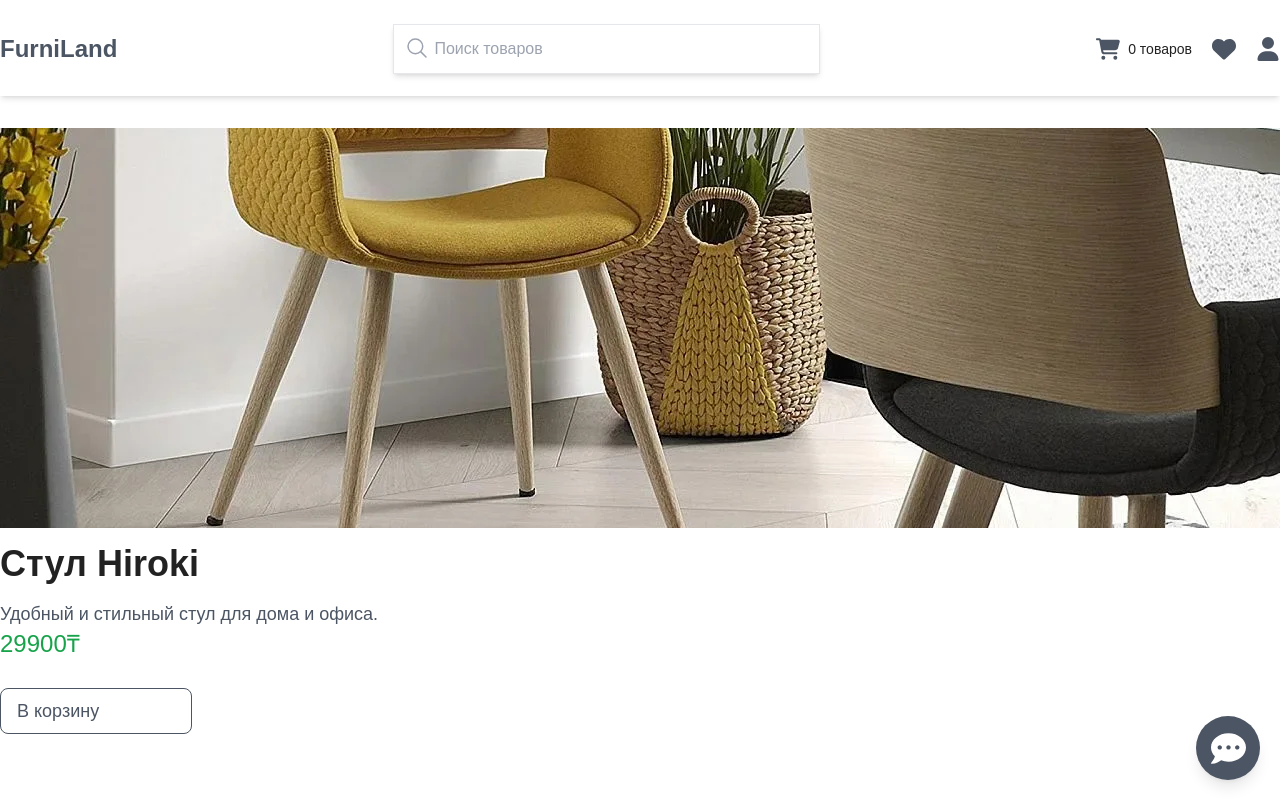
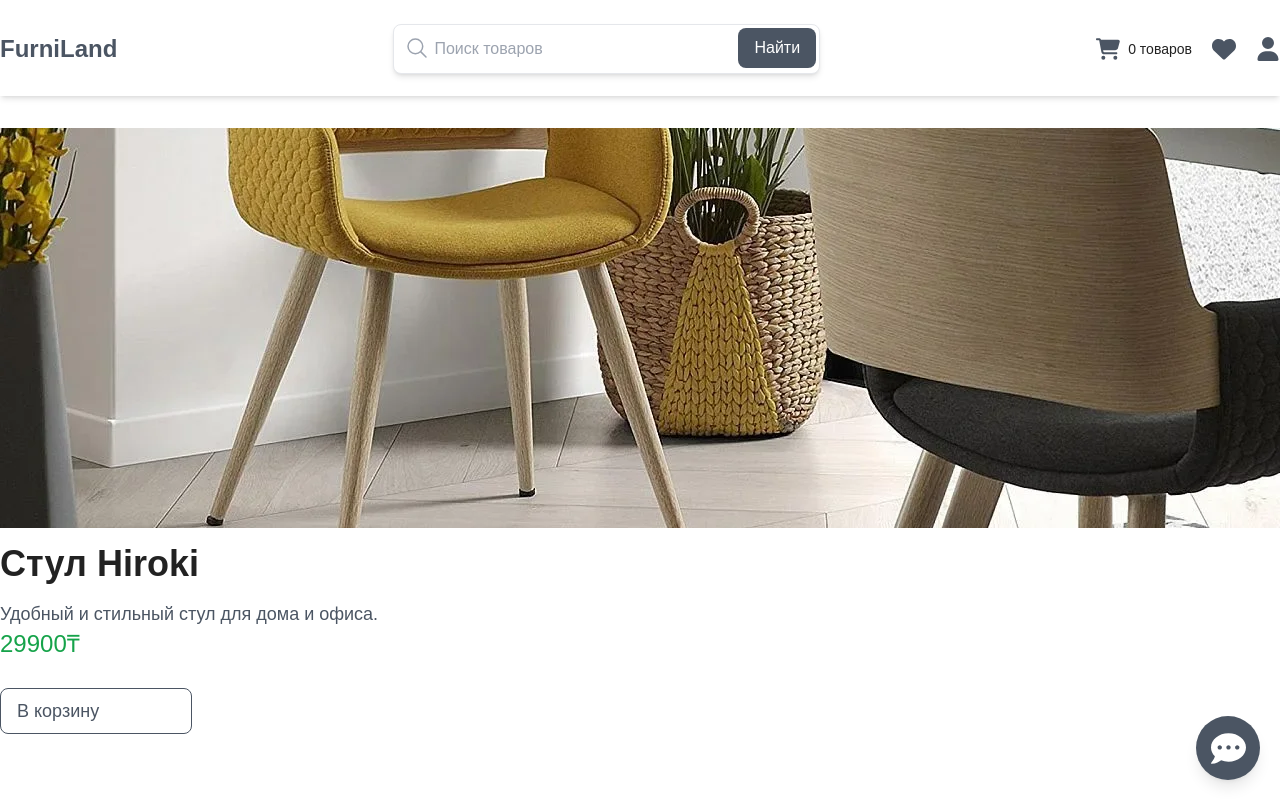
Before and after one commit to seniorfromturkestan/Mebel_Project, a React (Create React App) app: page /1 in a window 1280 px wide. Shown: the top 800 px of the page. Built offline with nearby package versions, Linux system fonts and the light colour scheme; a web font is replaced by a local one.

Commit message:
items details updated

```diff
--- a/src/App.js
+++ b/src/App.js
@@ -57,7 +57,7 @@ function App() {
 
   return (
     <div>
-      <Header cart={cart} removeFromCart={removeFromCart} setSearchQuery={setSearchQuery} />
+      <Header  items={items} cart={cart} removeFromCart={removeFromCart} setSearchQuery={setSearchQuery} />
       <ChatToggle/>
 
       <Routes>
--- a/src/components/Header.jsx
+++ b/src/components/Header.jsx
@@ -1,12 +1,13 @@
 import React, { useState } from 'react';
-import { FaCartShopping } from 'react-icons/fa6';
-import { FaTrash } from 'react-icons/fa6';
+import { FaCartShopping, FaTrash, FaHeart, FaUser } from 'react-icons/fa6';
 import { Link, useLocation } from 'react-router-dom';
 import { IoSearchOutline } from "react-icons/io5";
-import { FaHeart, FaUser } from "react-icons/fa6";
 
-const Header = ({ cart, removeFromCart, setSearchQuery }) => {
+const Header = ({ cart, removeFromCart, setSearchQuery, items }) => {
     const [cartOpen, setCartOpen] = useState(false);
+    const [searchInput, setSearchInput] = useState('');
+    const [searchResults, setSearchResults] = useState([]);
+    const [showDropdown, setShowDropdown] = useState(false);
     const location = useLocation();
 
     const handleMouseEnter = () => {
@@ -17,22 +18,73 @@ const Header = ({ cart, removeFromCart, setSearchQuery }) => {
         setCartOpen(false);
     };
 
+    const handleSearchInput = (e) => {
+        const query = e.target.value;
+        setSearchInput(query);
+
+        if (query.trim() !== '') {
+            const filteredResults = items.filter((item) =>
+                item.title.toLowerCase().includes(query.toLowerCase())
+            );
+            setSearchResults(filteredResults);
+            setShowDropdown(true);
+        } else {
+            setSearchResults([]);
+            setShowDropdown(false);
+        }
+    };
+
+    const handleSearchClick = () => {
+        setSearchQuery(searchInput);
+        setShowDropdown(false);
+    };
+
     return (
-
         <div className="w-full bg-white shadow-md fixed z-20 h-24 top-0">
             <div className="wrapper">
                 <header className="relative w-full" onMouseLeave={handleMouseLeave}>
                     <div className="flex justify-between items-center bg-white fixed w-[1280px] top-6">
                         <Link to="/" className="text-2xl font-bold text-gray-600">FurniLand</Link>
+
                         <div className="w-1/3 relative">
                             <input
                                 type="text"
                                 placeholder="Поиск товаров"
-                                onChange={(e) => setSearchQuery(e.target.value)}
-                                className="w-full p-3 px-10 border shadow-md focus:outline-none"
+                                value={searchInput}
+                                onChange={handleSearchInput}
+                                className="w-full p-3 px-10 border rounded-lg shadow-md focus:outline-none"
                             />
-                            <IoSearchOutline className='absolute top-3 left-3 text-2xl text-gray-400 cursor-pointer' />
+                            <IoSearchOutline
+                                className='absolute top-3 left-3 text-2xl text-gray-400 cursor-pointer'
+                                onClick={handleSearchClick}
+                            />
+                            <button
+                                onClick={handleSearchClick}
+                                className="absolute top-1 right-1 px-4 py-2 bg-gray-600 text-white rounded-lg  hover:opacity-80  transition duration-300"
+                            >
+                                Найти
+                            </button>
+                            {showDropdown && searchResults.length > 0 && (
+                                <ul className="absolute top-full w-full bg-white border shadow-md max-h-72 overflow-y-auto z-10">
+                                    {searchResults.map((item) => (
+                                        <Link
+                                            to={`/${item.id}`}
+                                            key={item.id}
+                                            className="p-3 hover:bg-gray-100 cursor-pointer flex items-center space-x-4"
+                                        >
+                                            <img src={item.img} alt={item.title} className="w-20 h-14 object-cover" />
+                                            <div>
+                                                <p className="font-medium">{item.title}</p>
+                                                <p className="text-green-600 font-medium">{item.price}₸</p>
+                                            </div>
+                                        </Link>
+                                    ))}
+                                </ul>
+                            )}
+
+
                         </div>
+
 
                         <ul className="flex items-center">
                             <Link to="/basket">
@@ -49,10 +101,10 @@ const Header = ({ cart, removeFromCart, setSearchQuery }) => {
 
                             <Link to="/aboutus" className="flex items-center ml-5 cursor-pointer hover:opacity-80 transition duration-200">
                                 <FaHeart className={`text-2xl cursor-pointer transition duration-300 ${
-                                        location.pathname === '/aboutus'
-                                            ? 'text-red-600'
-                                            : 'text-gray-600'
-                                    }`} />
+                                    location.pathname === '/aboutus'
+                                        ? 'text-red-600'
+                                        : 'text-gray-600'
+                                }`} />
                             </Link>
 
                             <li className="ml-5 cursor-pointer hover:opacity-80 transition duration-200">
@@ -61,7 +113,7 @@ const Header = ({ cart, removeFromCart, setSearchQuery }) => {
                         </ul>
 
                         <div
-                            className={`absolute top-14 py-3 right-0 w-[450px] min-h-[100px] bg-white shadow-[0px_0px_9px_2px_rgba(0,_0,_0,_0.1)] z-10 transform transition-all duration-300 ${
+                            className={`absolute top-12 py-3 right-0 w-[450px] min-h-[100px] bg-white shadow-[0px_0px_9px_2px_rgba(0,_0,_0,_0.1)] z-10 transform transition-all duration-300 ${
                                 cartOpen ? 'opacity-100 scale-100' : 'opacity-0 scale-95 pointer-events-none'
                             }`}
                             onMouseEnter={handleMouseEnter}
@@ -69,9 +121,10 @@ const Header = ({ cart, removeFromCart, setSearchQuery }) => {
                         >
                             <span className="text-xl font-bold p-4">Корзина</span>
                             {cart.length > 0 ? (
-                                <ul className="mt-3">
+                                <ul className="mt-3 max-h-[300px] overflow-y-auto">
                                     {cart.map((item) => (
-                                        <li
+                                        <Link
+                                            to={`/${item.id}`}
                                             key={item.id}
                                             className="border-b py-4 px-4 flex items-center justify-between hover:bg-gray-100 ease-in-out duration-200"
                                         >
@@ -93,7 +146,7 @@ const Header = ({ cart, removeFromCart, setSearchQuery }) => {
                                                 className="text-xl cursor-pointer hover:scale-110 transition text-red-600"
                                                 onClick={() => removeFromCart(item.id)}
                                             />
-                                        </li>
+                                        </Link>
                                     ))}
                                 </ul>
                             ) : (
--- a/src/components/ItemDetail.jsx
+++ b/src/components/ItemDetail.jsx
@@ -1,9 +1,13 @@
-import React from 'react';
+import React, { useEffect } from 'react';
 import { useParams } from 'react-router-dom';
 
 const ItemDetail = ({ items, addToCart }) => {
     const { id } = useParams();
     const item = items.find(item => item.id === parseInt(id));
+
+    useEffect(() => {
+        window.scrollTo(0, 0);
+    }, []);
 
     return (
         <div className="wrapper">
```
